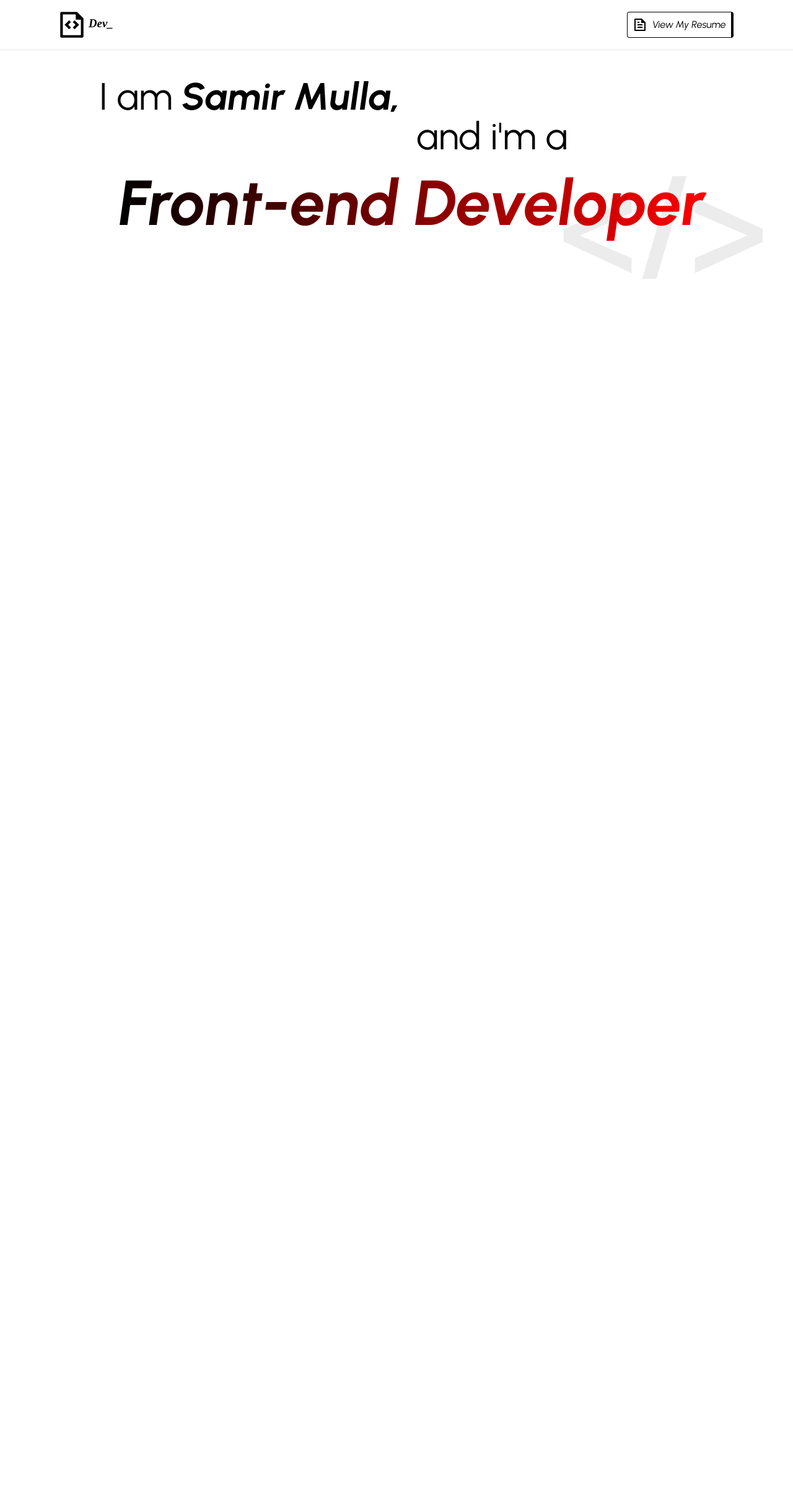
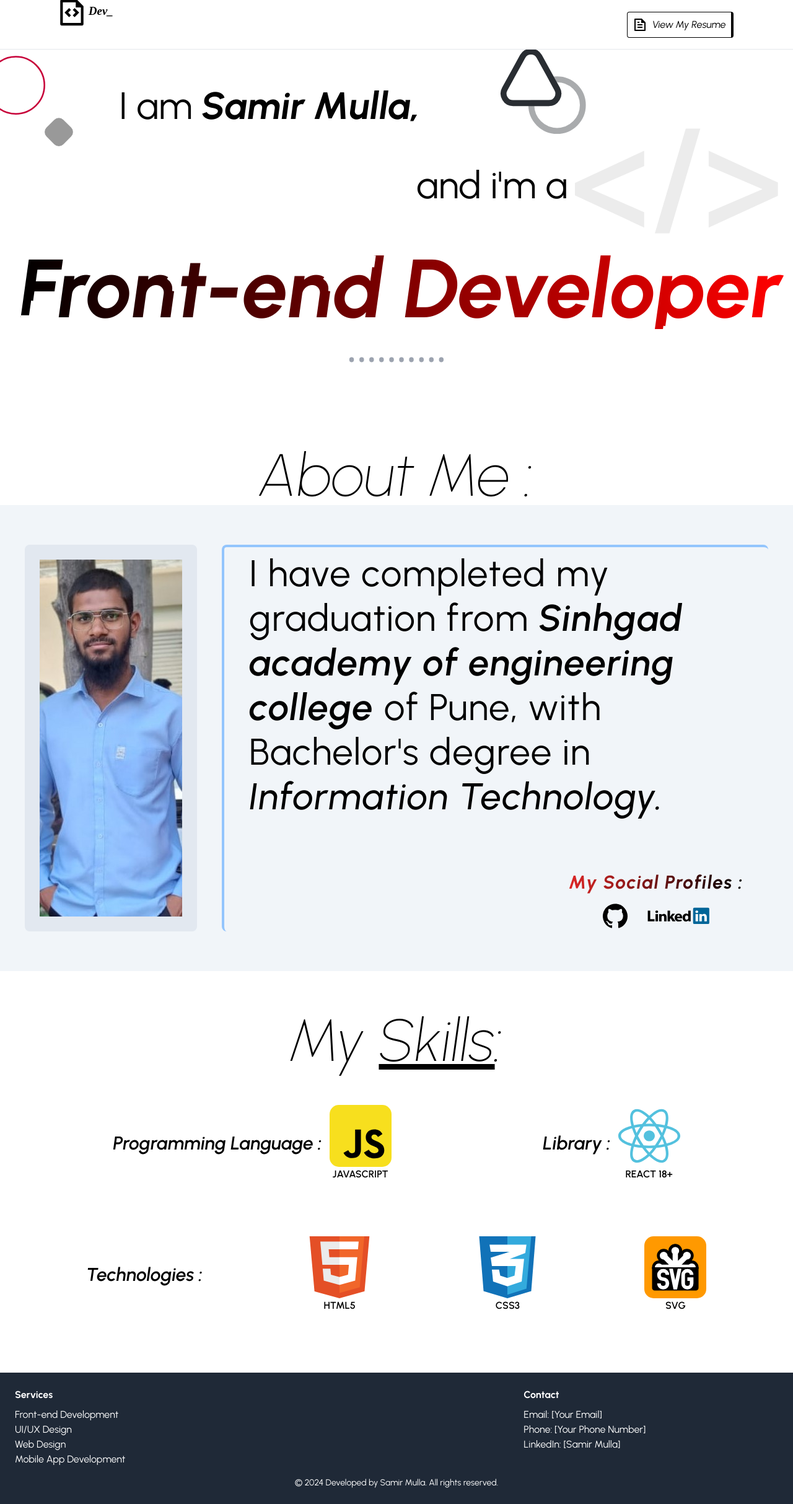
Before and after one commit to Samir-Mulla/my-portfolio-website, a React (Vite) app: page / in a window 1280 px wide. Shown: the whole page at 62% size. Before the commit the page ends 800 px from the top, so only its background shows below. Built offline with nearby package versions, Linux system fonts and the light colour scheme.

Commit message:
Components : Modified

```diff
--- a/src/App.jsx
+++ b/src/App.jsx
@@ -2,15 +2,18 @@ import React, { useEffect, useState } from "react";
 import Aos from "aos";
 import Header from "./components/Header/Header";
 import Footer from "./components/Footer/Footer";
+import Hero from "./components/UI/Hero";
+import About from "./components/About/About";
+import Skills from "./components/Skills/Skills";
 
 function App() {
-  useEffect(() => {
-    Aos.init();
-  }, []);
+
   return (
     <>
       <Header />
-      <main></main>
+      <Hero />
+      <About />
+      <Skills />
       <Footer />
     </>
   );
--- a/src/components/Footer/Footer.jsx
+++ b/src/components/Footer/Footer.jsx
@@ -1,7 +1,60 @@
 import React from "react";
 
-function Footer() {
-  return <section></section>;
-}
+const Footer = () => {
+  const year = new Date().getFullYear();
+
+  return (
+    <footer className="bg-gray-800 text-white p-6 font-customFont">
+      <div className="container mx-auto flex flex-wrap justify-between">
+        <div className="w-full md:w-1/3 mb-6 md:mb-0">
+          <h5 className="font-bold mb-2">Services</h5>
+          <ul className="list-none">
+            <li>
+              <a href="#" className="text-white hover:text-gray-300">
+                Front-end Development
+              </a>
+            </li>
+            <li>
+              <a href="#" className="text-white hover:text-gray-300">
+                UI/UX Design
+              </a>
+            </li>
+            <li>
+              <a href="#" className="text-white hover:text-gray-300">
+                Web Design
+              </a>
+            </li>
+            <li>
+              <a href="#" className="text-white hover:text-gray-300">
+                Mobile App Development
+              </a>
+            </li>
+          </ul>
+        </div>
+        <div className="w-full md:w-1/3">
+          <h5 className="font-bold mb-2">Contact</h5>
+          <p>Email: [Your Email]</p>
+          <p>Phone: [Your Phone Number]</p>
+          <p>
+            LinkedIn:{" "}
+            <a
+              href="[Your LinkedIn Profile URL]"
+              className="text-white hover:text-gray-300"
+            >
+              [Samir Mulla]
+            </a>
+          </p>
+        </div>
+      </div>
+      <div className="container mx-auto">
+        <div className="flex justify-center items-center mt-4">
+          <p className="text-center text-sm">
+            &copy; {year} Developed by Samir Mulla. All rights reserved.
+          </p>
+        </div>
+      </div>
+    </footer>
+  );
+};
 
 export default Footer;
--- a/src/components/Header/Header.jsx
+++ b/src/components/Header/Header.jsx
@@ -2,81 +2,27 @@ import React from "react";
 import { RiMenuFoldFill } from "react-icons/ri";
 import Navbar from "../Navbar/Navbar";
 import Logo from "/Logo.svg";
-import Button from "../Button/Button";
+import IconButton from "../Button/IconButton";
 
 function Header() {
   return (
     <>
       <header>
-        <div className="h-20 flex justify-around selection:bg-yellow-300 font-customFont">
-          <div className="flex items-center ">
-            <img src={Logo} alt="Logo" />
+        <div className="h-20 w-full fixed bg-white flex justify-around selection:bg-yellow-300 font-customFont border-b">
+          <div className="flex items-center animate-bounce">
+            <a href=""><img src={Logo} alt="Logo" /></a>
           </div>
 
           <Navbar />
 
           <div className="flex items-center">
-            <Button />
+            <IconButton />
           </div>
 
           <button className="md:hidden">
             <RiMenuFoldFill size="2rem" />
           </button>
         </div>
-        <hr />
-
-        <svg
-          viewBox="0 0 200 60"
-          xmlns="http://www.w3.org/2000/svg"
-          className="bg-background1 bg-no-repeat"
-
-        >
-          <defs>
-            <linearGradient id="TextGradient" x1={0} y1={0} x2="100%" y2={0}>
-              <stop offset={0} />
-              <stop offset="100%" stopColor="red" />
-            </linearGradient>
-          </defs>
-          <text
-            x={25}
-            y={15}
-            fontWeight="thin"
-            fontSize=".6rem"
-            className="font-customFont selection:bg-yellow-300"
-          >
-            I am <tspan fontStyle="italic" fontWeight="bold">Samir Mulla,</tspan>
-          </text>
-          <text
-            x={105}
-            y={25}
-            fontWeight="thin"
-            fontSize=".6rem"
-            className="font-customFont selection:bg-yellow-300"
-          >
-            and i'm a
-          </text>
-          <text
-            x={30}
-            y={44}
-            fontWeight="bold"
-            fontStyle="italic"
-            fontSize="1rem"
-            className="selection:bg-yellow-300 font-customFont"
-            fill="url(#TextGradient)"
-            stroke="#fff"
-            strokeDasharray={50}
-            strokeDashoffset={50}
-          >
-            Front-end Developer
-            <animate
-              attributeName="stroke-dashoffset"
-              from={50}
-              to={0}
-              dur="5s"
-              fontWeight="bold"
-            />
-          </text>
-        </svg>
       </header>
     </>
   );
--- a/src/components/Navbar/Navbar.jsx
+++ b/src/components/Navbar/Navbar.jsx
@@ -4,20 +4,20 @@ function Navbar() {
   return (
     <>
       <nav className="lg:flex items-center md:flex hidden cursor-pointer font-semibold animate-fade-in">
-        <ul className="flex gap-9">
-          <li className="hover:border-b border-black">
+        <ul className="flex gap-9 ">
+          <li className="hover:underline underline-offset-8 decoration-2">
             <a href="#about">About</a>
           </li>
-          <li className="hover:border-b border-black">
-            <a href="#services">Services</a>
+          <li className="hover:underline underline-offset-8 decoration-2">
+            <a href="#services">Projects</a>
           </li>
-          <li className="hover:border-b border-black">
+          <li className="hover:underline underline-offset-8 decoration-2">
             <a href="#portfolio">Portfolio</a>
           </li>
-          <li className="hover:border-b border-black">
-            <a href="#projects">Projects</a>
+          <li className="hover:underline underline-offset-8 decoration-2">
+            <a href="#projects">Services</a>
           </li>
-          <li className="hover:border-b border-black">
+          <li className="hover:underline underline-offset-8 decoration-2 transition duration-300">
             <a href="#contact us">Contact Us</a>
           </li>
         </ul>
--- a/src/components/UI/Hero.jsx
+++ b/src/components/UI/Hero.jsx
@@ -1,12 +1,127 @@
-import React from 'react'
+import React from "react";
 
 function Hero() {
   return (
     <>
+      <svg
+        width="100%"
+        height="auto"
+        viewBox="0 0 200 83"
+        xmlns="http://www.w3.org/2000/svg"
+        className="bg-background1 bg-no-repeat animate-fade-in"
+      >
+        <svg
+          xmlns="http://www.w3.org/2000/svg"
+          width="100%"
+          height="100%"
+          viewBox="-40 60 500 100"
+          fill="none"
+        >
+          <circle cx="-30" cy="60" r="18" stroke="#C70039" />
+          <rect
+            opacity=".4"
+            x="8"
+            y="20"
+            width="15"
+            height="15"
+            rx="4"
+            transform="rotate(-45 81.133 80.72)"
+            fill="#000"
+          />
+          <rect
+            opacity=".4"
+            x="200"
+            y="80"
+            width="15"
+            height="15"
+            rx="4"
+            transform="rotate(-45 81.133 80.72)"
+            fill="#000"
+          />
+        </svg>
+        <svg
+          width="100%"
+          height="50px"
+          viewBox="-50 -11 50 50"
+          fill="none"
+          xmlns="http://www.w3.org/2000/svg"
+        >
+          <path
+            d="M13.4303 15H4.40034C2.58034 15 1.42034 13.05 2.30034 11.45L4.63034 7.20994L6.81034 3.23994C7.72034 1.58994 10.1003 1.58994 11.0103 3.23994L13.2003 7.20994L14.2503 9.11995L15.5303 11.45C16.4103 13.05 15.2503 15 13.4303 15Z"
+            stroke="#292D32"
+            strokeWidth="1.5"
+            stroke-linecap="round"
+            strokeLinejoin="round"
+          />
+          <path
+            opacity="0.4"
+            d="M22 15.5C22 19.09 19.09 22 15.5 22C11.91 22 9 19.09 9 15.5C9 15.33 9.01 15.17 9.02 15H13.43C15.25 15 16.41 13.05 15.53 11.45L14.25 9.12C14.65 9.04 15.07 9 15.5 9C19.09 9 22 11.91 22 15.5Z"
+            stroke="#292D32"
+            strokeWidth="1.5"
+            stroke-linecap="round"
+            strokeLinejoin="round"
+          />
+        </svg>
+        <defs>
+          <linearGradient id="TextGradient" x1={0} y1={0} x2="100%" y2={0}>
+            <stop offset={0} />
+            <stop offset="100%" stopColor="hsl(0, 100%, 50%)" />
+          </linearGradient>
+        </defs>
+        <text
+          x={30}
+          y={30}
+          fontWeight="thin"
+          fontSize=".6rem"
+          className="font-customFont selection:bg-yellow-300"
+        >
+          I am{" "}
+          <tspan
+            fontStyle="italic"
+            fontWeight="bold"
+            className="animate-pulse "
+          >
+            Samir Mulla,
+          </tspan>
+        </text>
+        <text
+          x={105}
+          y={50}
+          fontWeight="thin"
+          fontSize=".6rem"
+          className="font-customFont selection:bg-yellow-300"
+        >
+          and i'm a
+        </text>{" "}
+        <text
+          x={5}
+          y={80}
+          fontWeight="bold"
+          fontStyle="italic"
+          fontSize="1.3rem"
+          className="selection:bg-yellow-300 font-customFont "
+          fill="url(#TextGradient)"
+          stroke="#fff"
+          strokeDasharray={50}
+          strokeDashoffset={50}
+        >
+          Front-end Developer
+          <animate
+            attributeName="stroke-dashoffset"
+            from={50}
+            to={0}
+            dur="15s"
+            fontWeight="bold"
+            repeatCount="indefinite"
+          />
+        </text>
+      </svg>
 
-    <div>Hero</div>
+      <h1 className="text-6xl text-center text-gray-400 selection:bg-yellow-300">
+        ..........
+      </h1>
     </>
-  )
+  );
 }
 
-export default Hero
+export default Hero;
```
